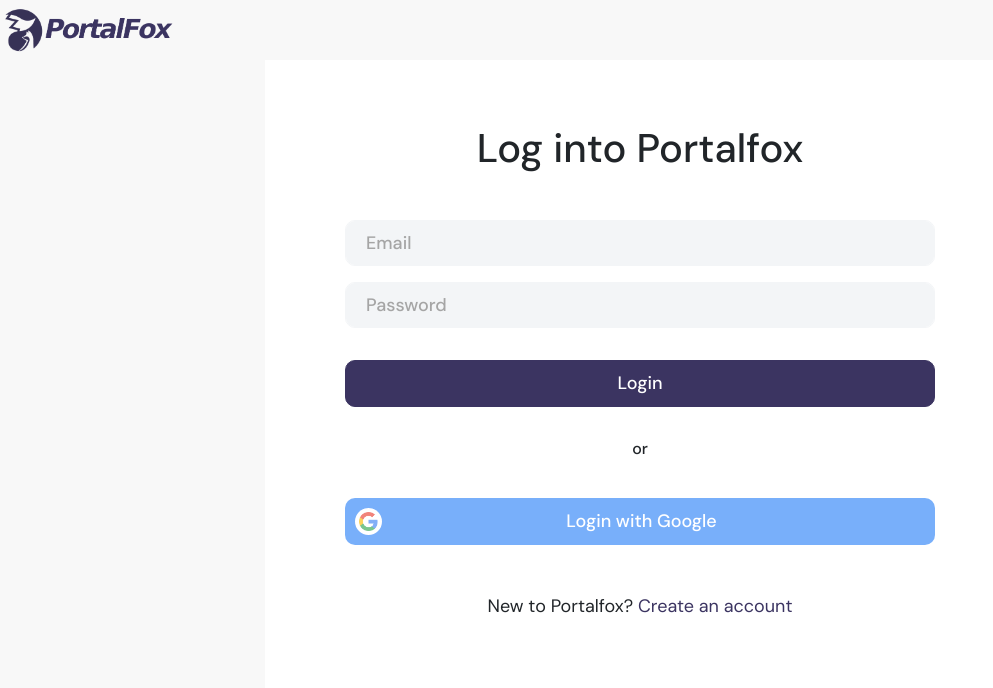
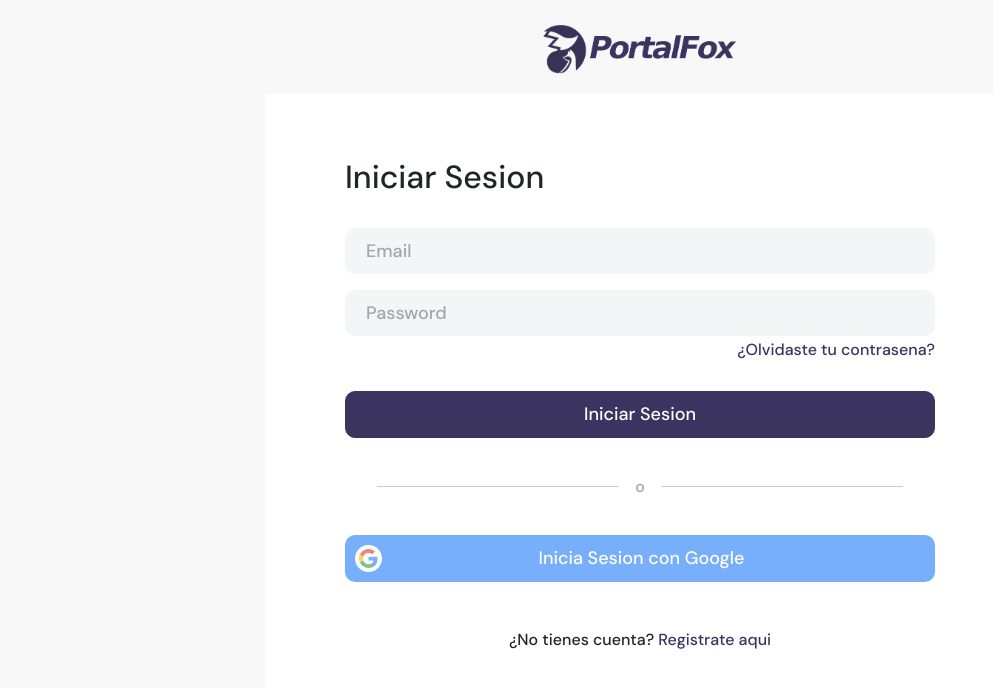
Before and after one commit to ecuellog/portalfox, a React app: page /login in a window 1280 px wide. Shown: the top 688 px of the page, without its empty margins (0-993 px from the left). Built offline with nearby package versions, Linux system fonts and the light colour scheme; no server answers; what react-validation would draw is missing.

Commit message:
Improve styling on platform login/signup

```diff
--- a/src/components/BtnGoogleLogin.js
+++ b/src/components/BtnGoogleLogin.js
@@ -37,7 +37,7 @@
   return (
     <GoogleLogin
       clientId={process.env.GCLOUD_CLIENT_ID}
-      buttonText={props.method === 'login'? 'Login with Google' : 'Register with Google'}
+      buttonText={props.method === 'login'? 'Inicia Sesion con Google' : 'Registrate con Google'}
       onSuccess={onGoogleLoginSuccess}
       onFailure={onGoogleLoginFailure}
       cookiePolicy={'single_host_origin'}
@@ -49,7 +49,7 @@
           disabled={renderProps.disabled}
         >
           <img className="google-logo" src={googleLogo}></img>
-          <span>{props.method === 'login' ? 'Login' : 'Register'} with Google</span>
+          <span>{props.method === 'login' ? 'Inicia Sesion' : 'Registrate'} con Google</span>
         </button>
       )}
     />
--- a/src/index.scss
+++ b/src/index.scss
@@ -61,15 +61,18 @@
 }
 
 .login-register-logo {
-  width: 300px;
+  max-height: 60px;
+  width: 360px;
   text-align: center;
   margin: 0px auto 15px;
+  object-fit: contain;
 }
 
 .login-register-container {
   background-color: #ffffff;
   font-size: 18px;
   width: 750px;
+  margin-bottom: 60px;
   max-width: 100%;
   margin-left: auto;
   margin-right: auto;
--- a/src/views/OrganizationRegisterView/OrganizationRegisterView.js
+++ b/src/views/OrganizationRegisterView/OrganizationRegisterView.js
@@ -77,10 +77,10 @@
           onClick={redirectToGoogleRegister}
         >
           <img className="google-logo" src={googleLogo}></img>
-          <span>Register with Google</span>
+          <span>Registrate con Google</span>
         </button>
         <div className="text-center mt-5">
-          <h6>¿Ya tienes cuenta? <NavLink to="/login" className="d-inline p-0">Inicia Secion</NavLink></h6>
+          <h6>¿Ya tienes cuenta? <NavLink to="/login" className="d-inline p-0">Inicia Sesión</NavLink></h6>
         </div>
       </div>
     </div>
--- a/src/views/PlatformLoginView/PlatformLoginView.js
+++ b/src/views/PlatformLoginView/PlatformLoginView.js
@@ -1,6 +1,6 @@
 import React, { useState } from 'react';
 import * as firebase from 'firebase/app';
-import { useHistory, Link } from 'react-router-dom';
+import { useHistory, NavLink } from 'react-router-dom';
 import BtnGoogleLogin from '../../components/BtnGoogleLogin';
 import './PlatformLoginView.scss';
 import appLogo from '../../assets/images/logo_portalfox.png';
@@ -30,10 +30,10 @@
   }
 
   return (
-    <div>
-      <img src={appLogo} className="standard-app-logo p-1"></img>
-      <div className="login-register-container d-flex flex-column justify-content-center">
-        <h1 className="text-center mb-5">Log into Portalfox</h1>
+    <div className="d-flex flex-column justify-content-center h-100">
+      <img src={appLogo} className="login-register-logo"></img>
+      <div className="login-register-container">
+        <h2 className="mb-4">Iniciar Sesion</h2>
         <form className="mb-0" onSubmit={onSubmit}>
           <div className="form-group">
             <input
@@ -56,13 +56,18 @@
               onChange={e => setCreds({...creds, password: e.target.value})}
             >
             </input>
+            <h6 className="text-right mt-1"><NavLink to="/register">¿Olvidaste tu contrasena?</NavLink></h6>
           </div>
-          <button type="submit" className="btn btn-primary btn-block">Login</button>
+          <button type="submit" className="btn btn-primary btn-block">Iniciar Sesion</button>
         </form>
-        <h6 className="py-4 text-center">or</h6>
+        <div className="or-separator d-flex justify-content-between align-items-center py-4">
+          <hr className="flex-grow-1 mr-3 ml-4"/>
+          <h6 className="text-center mb-0">o</h6>
+          <hr className="flex-grow-1 ml-3 mr-4"/>
+        </div>
         <BtnGoogleLogin method="login"/>
-        <div className="text-center my-5">
-          New to Portalfox? <Link to="/register">Create an account</Link>
+        <div className="text-center mt-5">
+          <h6>¿No tienes cuenta? <NavLink to="/register" className="d-inline p-0">Registrate aqui</NavLink></h6>
         </div>
       </div>
     </div>
--- a/src/views/PlatformRegisterView/PlatformRegisterView.js
+++ b/src/views/PlatformRegisterView/PlatformRegisterView.js
@@ -1,6 +1,6 @@
 import React, { useState } from 'react';
 import * as firebase from "firebase/app";
-import { useHistory, Link } from "react-router-dom";
+import { useHistory, NavLink } from "react-router-dom";
 import BtnGoogleLogin from '../../components/BtnGoogleLogin';
 import appLogo from '../../assets/images/logo_portalfox.png';
 
@@ -27,10 +27,10 @@
   }
 
   return (
-    <div>
-      <img src={appLogo} className="standard-app-logo p-1"></img>
-      <div className="login-register-container d-flex flex-column justify-content-center">
-        <h1 className="text-center mb-5">Create a Portalfox Account</h1>
+    <div className="d-flex flex-column justify-content-center h-100">
+      <img src={appLogo} className="login-register-logo"></img>
+      <div className="login-register-container">
+        <h2 className="mb-5">Registrate</h2>
         <form className="mb-0" onSubmit={onSubmit}>
           <div className="form-group">
             <input
@@ -54,12 +54,16 @@
             >
             </input>
           </div>
-          <button type="submit" className="btn btn-primary btn-block">Create account</button>
+          <button type="submit" className="btn btn-primary btn-block">Registrate</button>
         </form>
-        <h6 className="py-4 text-center">or</h6>
+        <div className="or-separator d-flex justify-content-between align-items-center py-4">
+          <hr className="flex-grow-1 mr-3 ml-4"/>
+          <h6 className="text-center mb-0">o</h6>
+          <hr className="flex-grow-1 ml-3 mr-4"/>
+        </div>
         <BtnGoogleLogin method="register"/>
-        <div className="text-center my-5">
-          Already have an account? <Link to="/login">Log in</Link>
+        <div className="text-center mt-5">
+          <h6>¿Ya tienes cuenta? <NavLink to="/login" className="d-inline p-0">Inicia Seción</NavLink></h6>
         </div>
       </div>
     </div>
```
Also changed, not shown: src/views/OrganizationLoginView/OrganizationLoginView.js (line endings or trailing spaces).
